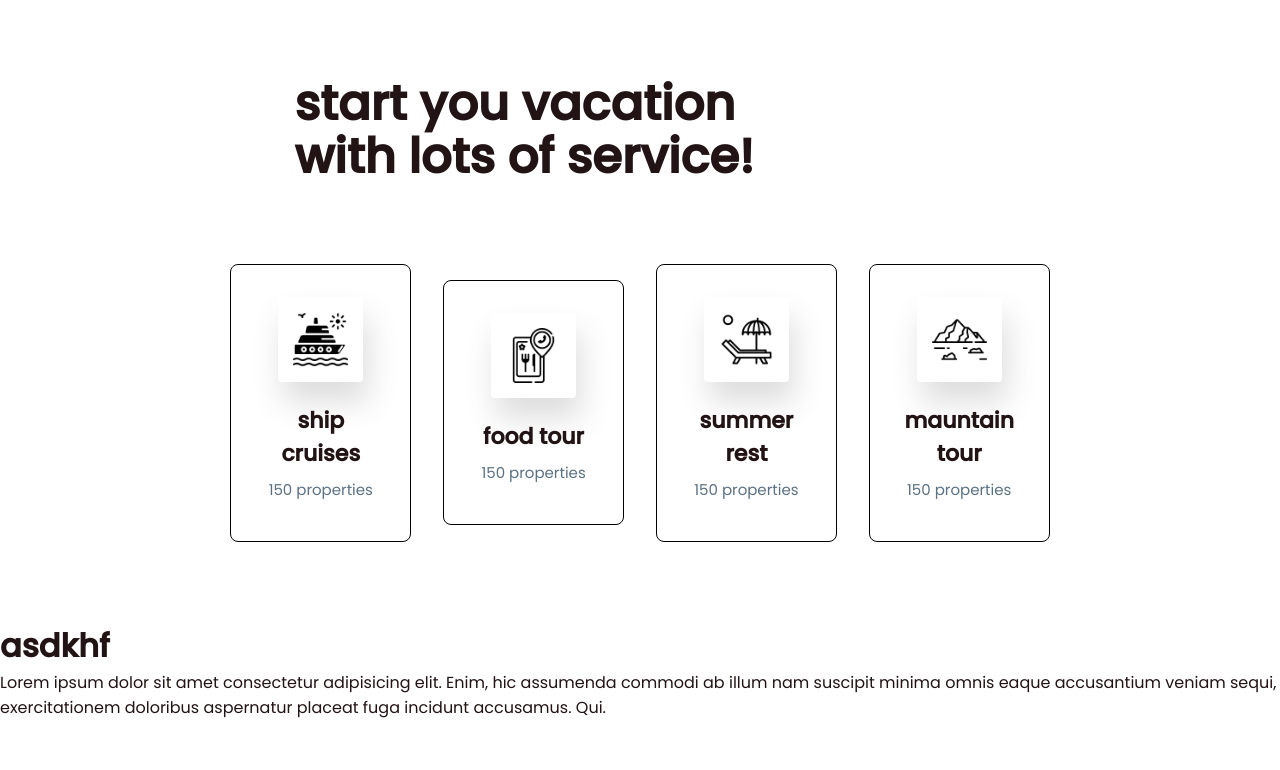
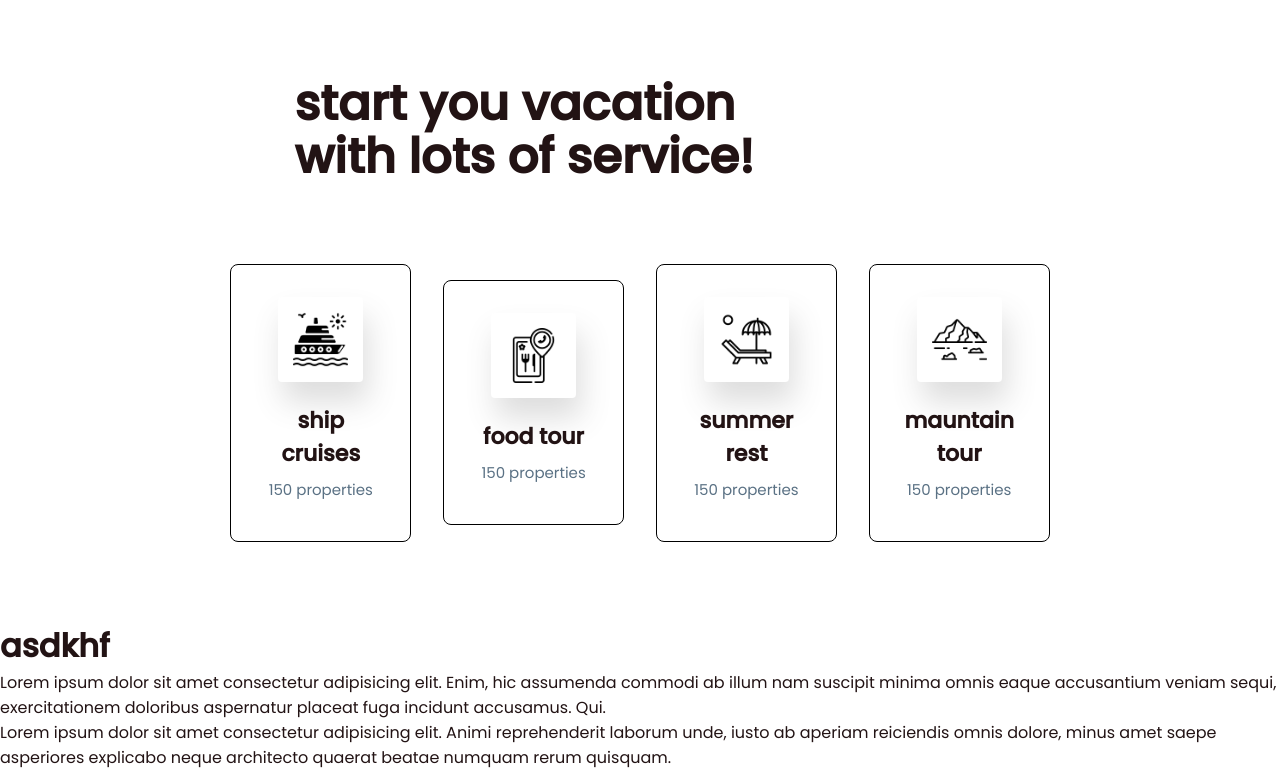
Before and after one commit to 2atharva21/travel-website, a plain HTML site: page html files/index.html in a window 1280 px wide. Shown: the part 802-1572 px from the top of the page. Before the commit the page ends 1522 px from the top, so only its background shows below. Drawn offline with nearby package versions, Linux system fonts and the light colour scheme.

Commit message:
Commit message

```diff
--- a/html files/index.html
+++ b/html files/index.html
@@ -70,5 +70,6 @@
     </section>
     <h1>asdkhf</h1>
     <p>Lorem ipsum dolor sit amet consectetur adipisicing elit. Enim, hic assumenda commodi ab illum nam suscipit minima omnis eaque accusantium veniam sequi, exercitationem doloribus aspernatur placeat fuga incidunt accusamus. Qui.</p>
+    <p>Lorem ipsum dolor sit amet consectetur adipisicing elit. Animi reprehenderit laborum unde, iusto ab aperiam reiciendis omnis dolore, minus amet saepe asperiores explicabo neque architecto quaerat beatae numquam rerum quisquam.</p>
 </body>
 </html>
```
